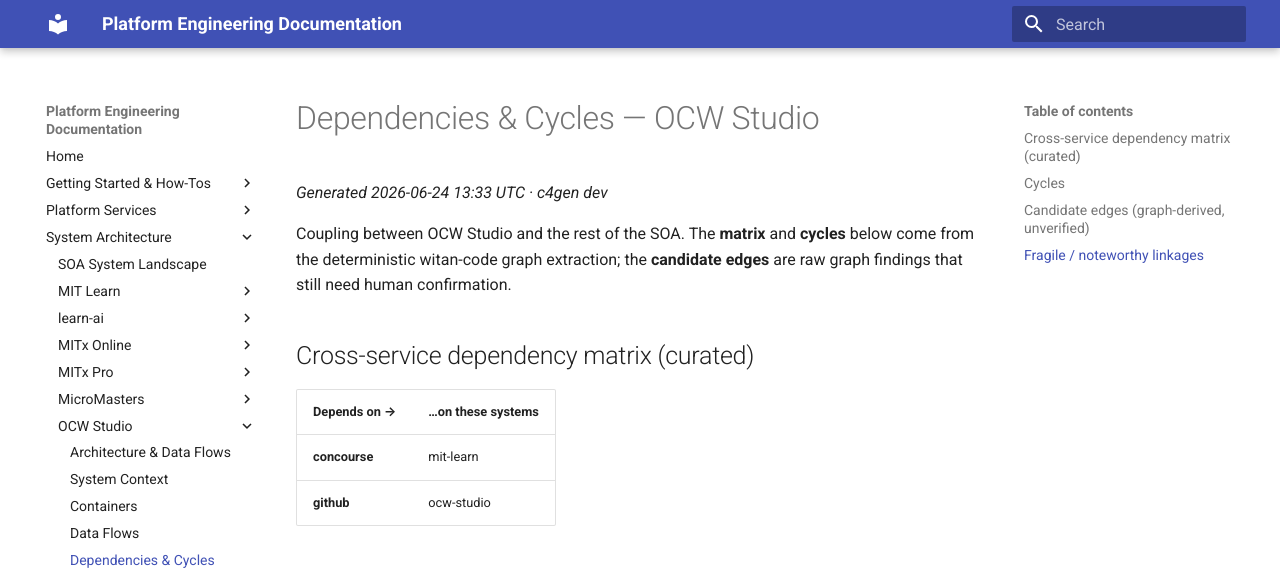
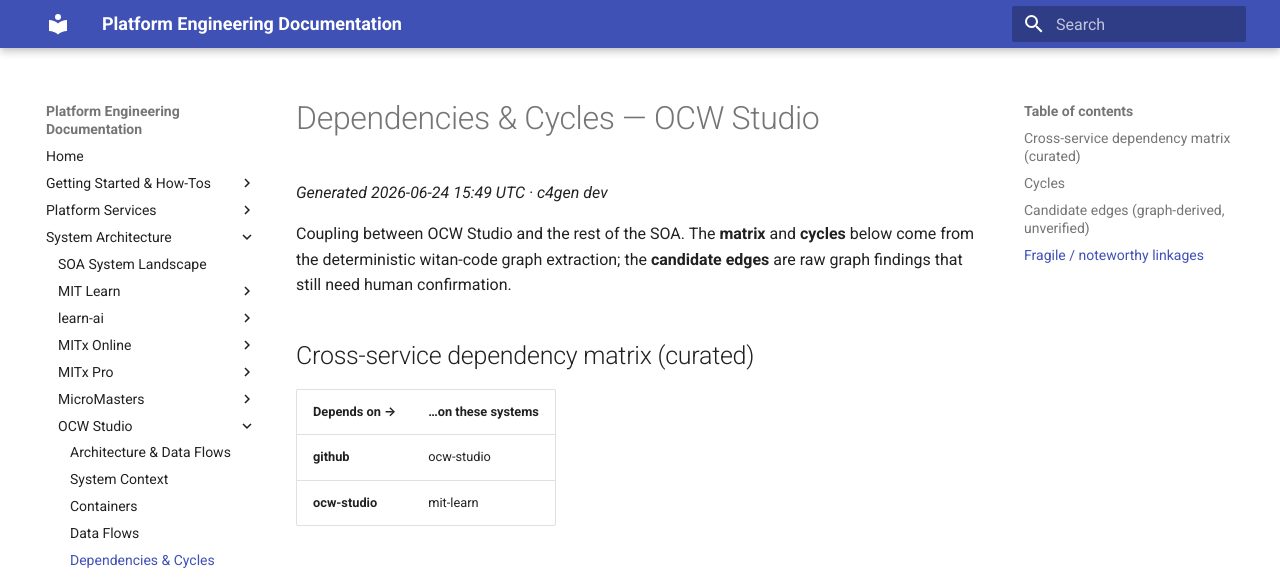
Before and after one commit to mitodl/platform-engineering-site, an MkDocs documentation site: the page built from docs/system_architecture/ocw-studio/dependencies-and-cycles.md, in a window 1280 px wide and 1167 px high. Shown: the top 579 px of the window. Built offline with MkDocs 1.6.1 and Material for MkDocs 9.7.7, drawn with Linux system fonts in a browser that asks for light colours; comment, search, counter and statistics services are not loaded.

Commit message:
fix(architecture_maps): surface OCW Studio → MIT Learn publish edge in the landscape (#44)
The Open Catalog publish flow was sourced from `concourse` (an external CI node),
so the landscape composition lifted it to concourse→mit-learn and dropped it
(Concourse isn't a landscape node) — OCW Studio showed no dependency on MIT Learn.

Re-source the flow from `celery-publish` (OCW's publish-orchestration container,
which drives the live publish), so it lifts to ocw-studio→mit-learn. The
cross-service-publish scenario still shows the precise Concourse
OpenCatalogWebhookStep mechanism. Label/data clarify it runs via the build
pipeline and that MIT Learn's ETL ingests the OCW S3 JSON.

Landscape now: OCW Studio → MIT Learn (34 cross-service edges, +1); still 1 real
app-level cycle (no false cycle introduced). c4gen check / landscape --check pass
for all 8 systems; zensical build clean.

Co-authored-by: Claude Opus 4.8 (1M context) <noreply@anthropic.com>

```diff
--- a/docs/system_architecture/ocw-studio/dependencies-and-cycles.md
+++ b/docs/system_architecture/ocw-studio/dependencies-and-cycles.md
@@ -5,7 +5,7 @@
      See architecture_maps/README.md. -->
 # Dependencies & Cycles — OCW Studio
 
-_Generated 2026-06-24 13:33 UTC · c4gen dev_
+_Generated 2026-06-24 15:49 UTC · c4gen dev_
 
 Coupling between OCW Studio and the rest of the SOA. The **matrix** and
 **cycles** below come from the deterministic witan-code graph extraction; the
@@ -15,8 +15,8 @@ Coupling between OCW Studio and the rest of the SOA. The **matrix** and
 
 | Depends on → | …on these systems |
 | --- | --- |
-| **concourse** | mit-learn |
 | **github** | ocw-studio |
+| **ocw-studio** | mit-learn |
 
 ## Cycles
 
```
Also changed, not shown: docs/system_architecture/landscape.md (+2 -2 lines), docs/system_architecture/ocw-studio/container.md (+1 -1 lines), docs/system_architecture/ocw-studio/data-flows.md (+1 -1 lines), docs/system_architecture/ocw-studio/index.md (+1 -1 lines), docs/system_architecture/ocw-studio/system-context.md (+1 -1 lines), docs/system_architecture/_diagrams/system-landscape.svg, docs/system_architecture/ocw-studio/_diagrams/container.svg, docs/system_architecture/ocw-studio/_diagrams/system-context.svg, 1 other file.
